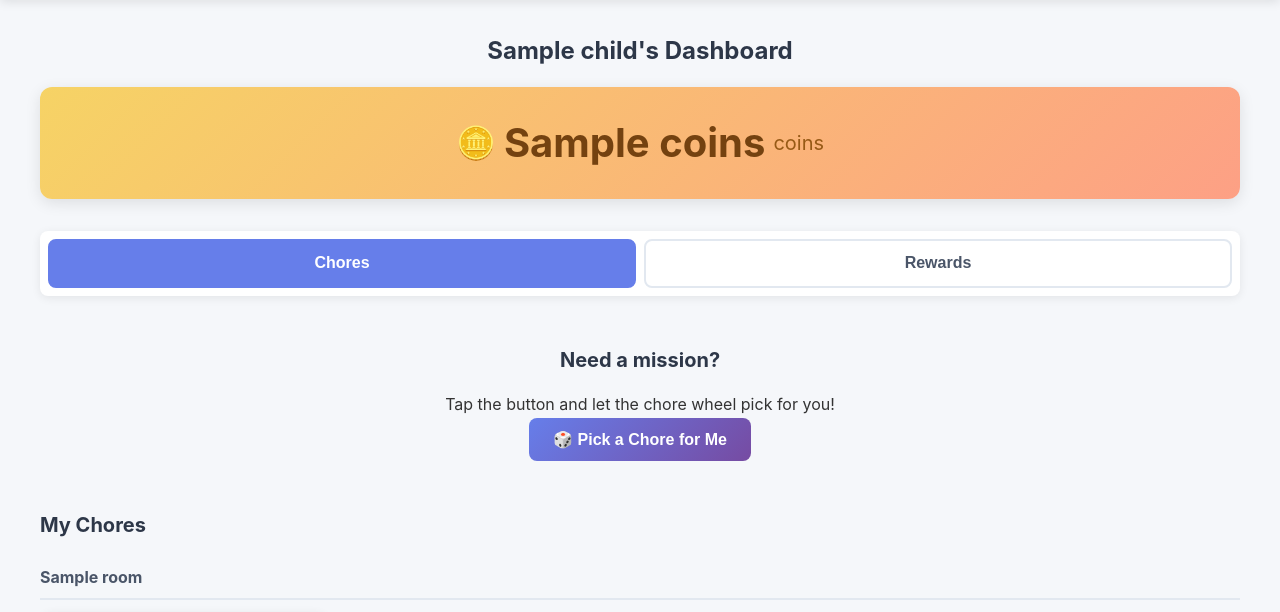
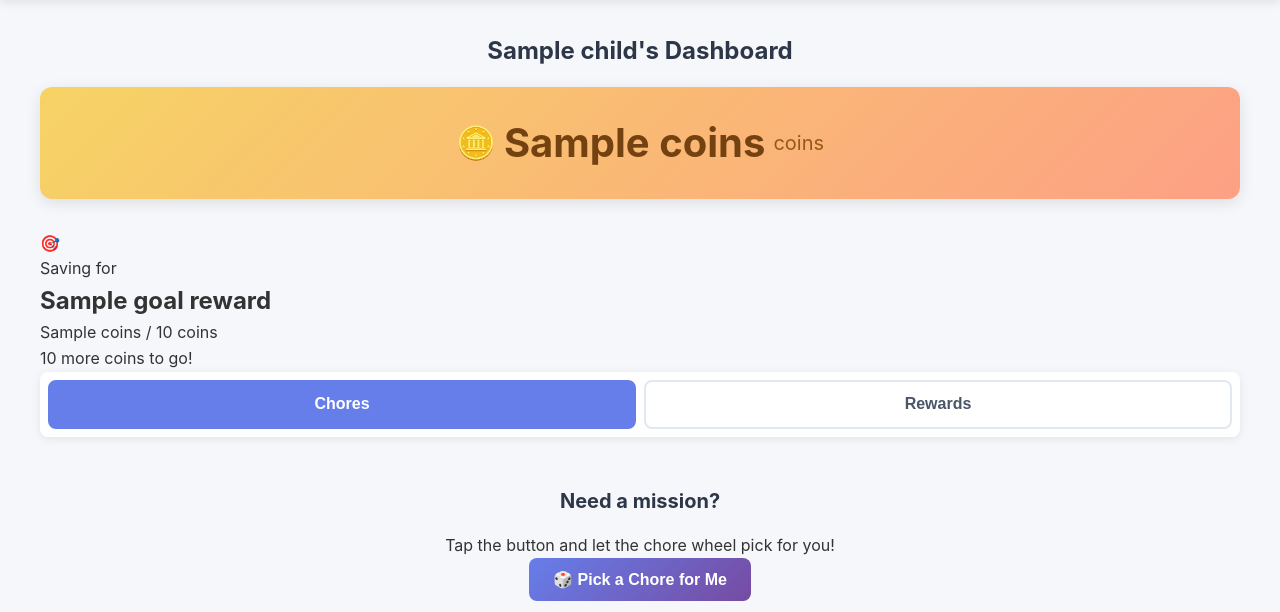
Before and after one commit to xyciasav/child-chore-app, a FastAPI app: template app/templates/kid_dashboard.html in a window 1280 px wide. Shown: the part 70-682 px from the top of the page. Run offline with FastAPI, Linux system fonts and the light colour scheme; the template is opened without the code that fills it: most values are stand-ins (such as "Sample title", 1, 10 or a date in 2020).

Commit message:
fixing goal tracker 4

```diff
--- a/app/templates/kid_dashboard.html
+++ b/app/templates/kid_dashboard.html
@@ -13,6 +13,33 @@
         <span class="coin-amount">{{ child.coins }}</span>
         <span class="coin-label">coins</span>
     </div>
+    {% if goal_reward %}
+    <div class="saving-goal-card">
+        <div class="saving-goal-header">
+            <span class="saving-goal-icon">🎯</span>
+            <div>
+                <span class="saving-goal-label">Saving for</span>
+                <h2>{{ goal_reward.title }}</h2>
+            </div>
+        </div>
+
+        <div class="saving-goal-progress-text">
+            {{ child.coins }} / {{ goal_reward.coin_cost }} coins
+        </div>
+
+        <div class="saving-goal-bar" aria-label="Saving goal progress">
+            <div class="saving-goal-fill" style="width: {{ goal_progress_percent }}%;"></div>
+        </div>
+
+        {% if child.coins >= goal_reward.coin_cost %}
+        <p class="saving-goal-ready">🎉 You have enough coins for this!</p>
+        {% else %}
+        <p class="saving-goal-needed">
+            {{ goal_reward.coin_cost - child.coins }} more coins to go!
+        </p>
+        {% endif %}
+    </div>
+    {% endif %}
 
     <nav class="kid-tabs" aria-label="Kid dashboard tabs">
         <button type="button" class="kid-tab-btn active" data-kid-tab="kid-chores">Chores</button>
```
